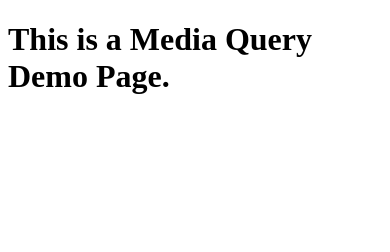
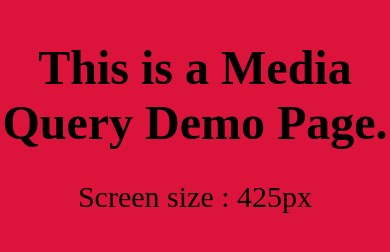
Before and after one commit to Bhanu-Thapa/HTML-CSS-_Media_Project-4, a plain HTML site: page index.html in a window 390 px wide. Drawn offline with Linux system fonts and the light colour scheme.

Commit message:
CSS Part

```diff
--- a/index.html
+++ b/index.html
@@ -3,9 +3,15 @@
   <head>
     <meta charset="UTF-8" />
     <meta name="viewport" content="width=device-width, initial-scale=1.0" />
-    <title>Document</title>
+    <title>Media Project</title>
+    <!-- style -->
+    <link rel="stylesheet" href="style.css" />
   </head>
   <body>
     <h1>This is a Media Query Demo Page.</h1>
+    <p class="large-lapi">Screen size : 1440px</p>
+    <p class="lapi">Screen size : 1024px</p>
+    <p class="tab">Screen size : 768px</p>
+    <p class="mob">Screen size : 425px</p>
   </body>
 </html>
--- a/style.css
+++ b/style.css
@@ -0,0 +1,65 @@
+* {
+  margin: 0;
+  padding: 0;
+  box-sizing: border-box;
+}
+
+body {
+  text-align: center;
+  margin-top: 40px;
+  font-size: 30px;
+  background-color: aquamarine;
+}
+
+p {
+  font-size: 30px;
+  margin-top: 30px;
+  display: none;
+}
+
+@media screen and (max-width: 1440px) {
+  body {
+    background-color: green;
+  }
+  .large-lapi {
+    display: block;
+  }
+}
+
+@media screen and (max-width: 1024px) {
+  body {
+    background-color: darkgoldenrod;
+    font-size: 26px;
+  }
+  .large-lapi {
+    display: none;
+  }
+  .lapi {
+    display: block;
+  }
+}
+
+@media screen and (max-width: 768px) {
+  body {
+    background-color: aqua;
+    font-size: 24px;
+  }
+  .lapi {
+    display: none;
+  }
+  .tab {
+    display: block;
+  }
+}
+
+@media screen and (max-width: 425px) {
+  body {
+    background-color: crimson;
+  }
+  .tab {
+    display: none;
+  }
+  .mob {
+    display: block;
+  }
+}
```
